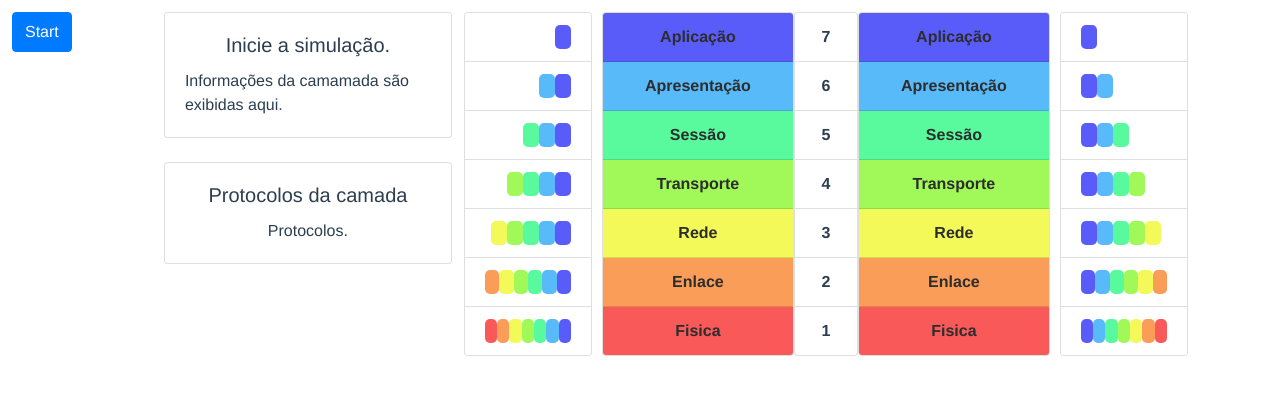
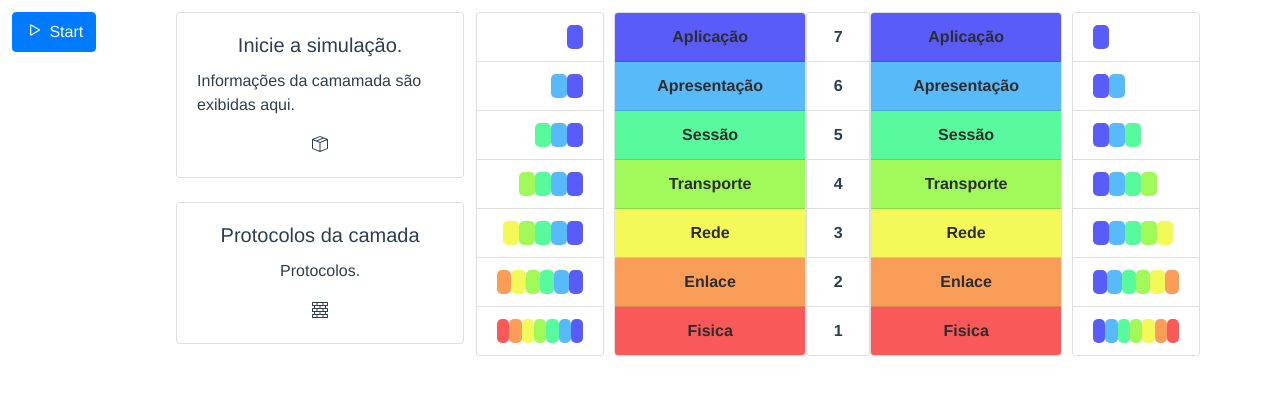
Before and after one commit to jomrs/prototipo-osi, a Vue app: page / in a window 1280 px wide. Shown: the top 394 px of the page. Built offline with nearby package versions, Linux system fonts and the light colour scheme.

Commit message:
adicionado icones para representar campos de informação.

```diff
--- a/src/components/Prototipo.vue
+++ b/src/components/Prototipo.vue
@@ -2,7 +2,7 @@
   <div class="prototipo d-flex justify-content-center">
 
     <div class="d-flex justify-content-right" style="height: 2.5rem; margin-left: 12px;">
-      <button type="button" class="btn btn-primary" v-on:click='animarPassar'>Start</button>
+      <button type="button" class="btn btn-primary" v-on:click='animarPassar'><b-icon-play></b-icon-play> Start </button>
     </div>
 
     <!-- primeira coluna -->
@@ -13,6 +13,7 @@
           <div class="card-body">
             <h5 class="card-title" id="camadaName">Inicie a simulação.</h5>
             <p class="card-text" id="camadaInfo" style="text-align: left;">Informações da camamada são exibidas aqui.</p>
+            <b-icon-box-seam></b-icon-box-seam>
           </div>
         </div>
         <br>
@@ -20,6 +21,7 @@
           <div class="card-body">
             <h5 class="card-title">Protocolos da camada</h5>
             <p class="card-text" id="protocolos">Protocolos.</p>
+            <b-icon-bricks></b-icon-bricks>
           </div>
         </div>
 
```
